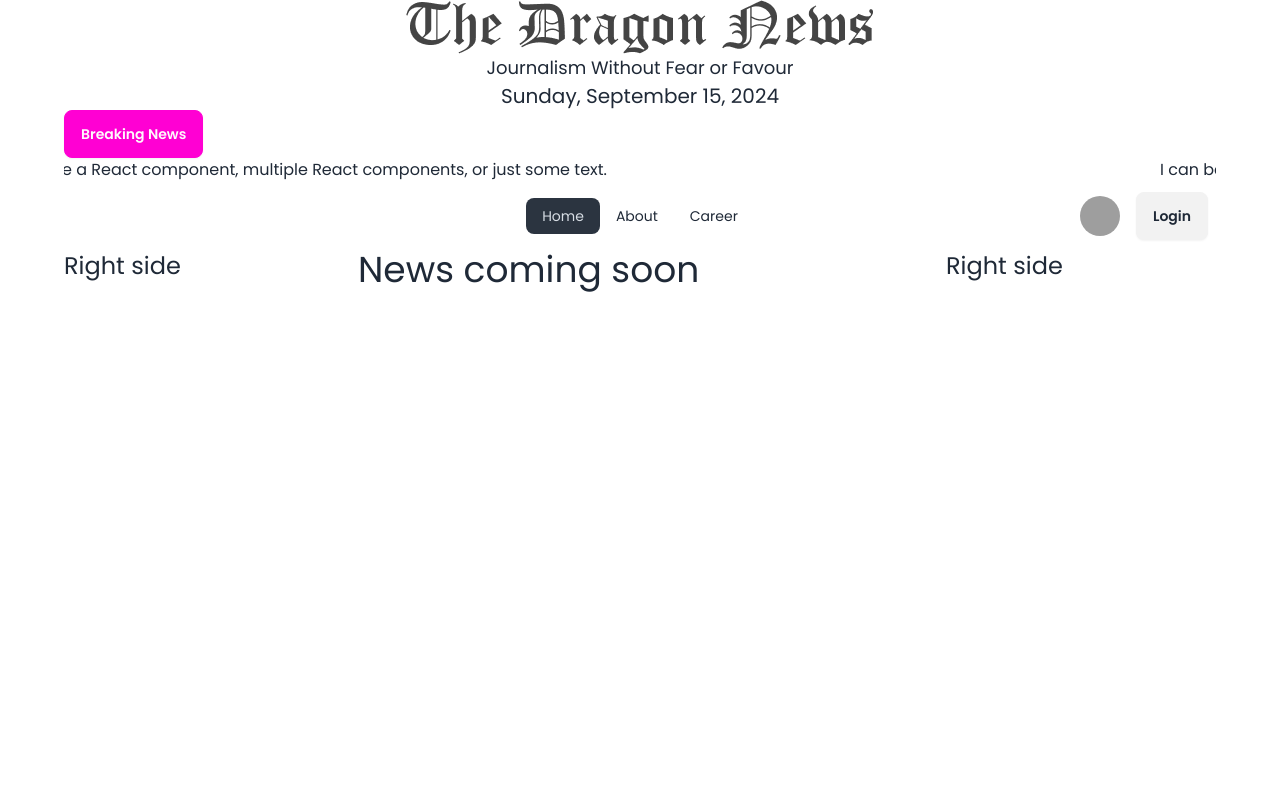
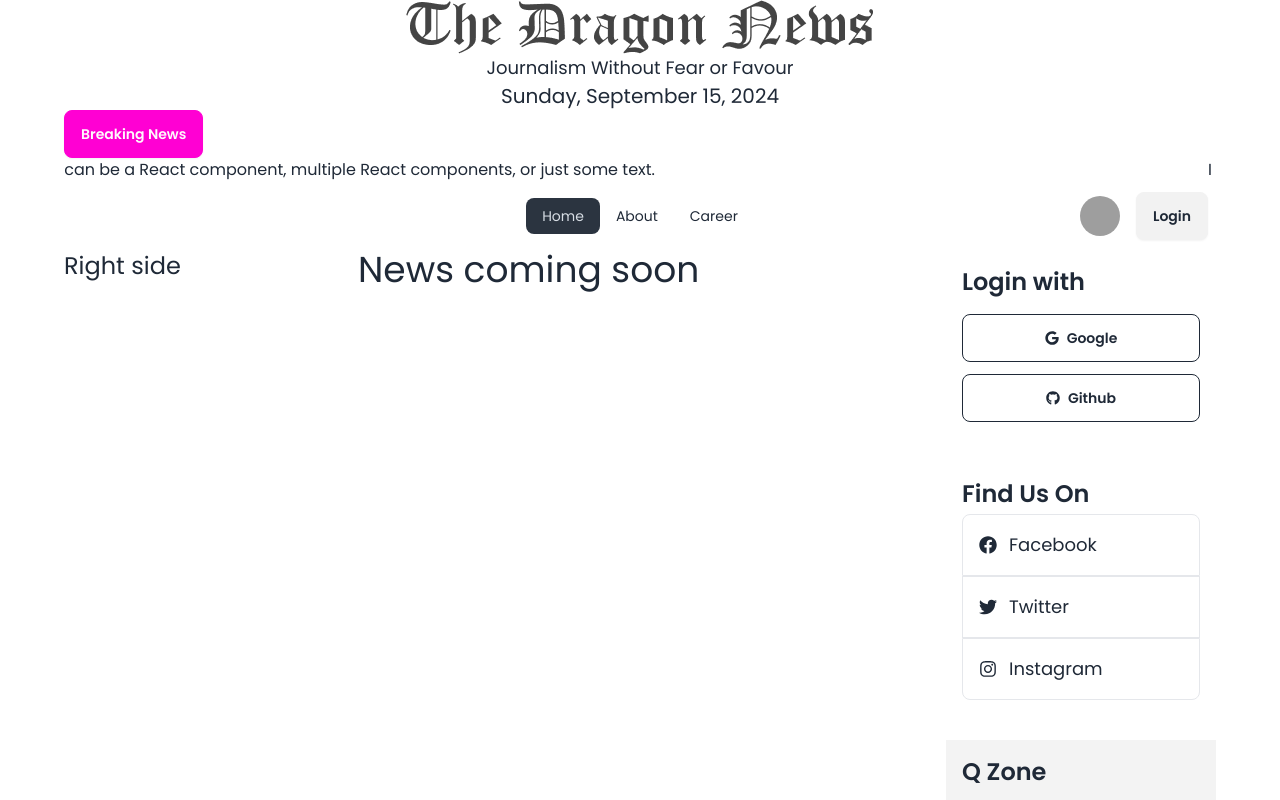
Before and after one commit to kamrulkoche/react-dragon-news-auth, a React (Vite) app: page / in a window 1280 px wide. Shown: the top 800 px of the page. Built offline with nearby package versions, Linux system fonts and the light colour scheme; grey boxes are pictures that could not be loaded.

Commit message:
add rightside

```diff
--- a/package.json
+++ b/package.json
@@ -17,6 +17,7 @@
     "react": "^18.3.1",
     "react-dom": "^18.3.1",
     "react-fast-marquee": "^1.6.5",
+    "react-icons": "^5.3.0",
     "react-router-dom": "^6.26.2",
     "sort-by": "^1.2.0"
   },
--- a/src/shared/RightSideNav/RightSideNav.jsx
+++ b/src/shared/RightSideNav/RightSideNav.jsx
@@ -1,11 +1,62 @@
-import React from 'react'
+import React from "react";
+import {
+  FaFacebook,
+  FaGithub,
+  FaGoogle,
+  FaInstagram,
+  FaTwitter,
+} from "react-icons/fa";
+
+import qZone1 from "../../assets/qZone1.png";
+import qZone2 from "../../assets/qZone2.png";
+import qZone3 from "../../assets/qZone3.png";
 
 const RightSideNav = () => {
   return (
     <div>
-      <h2 className="text-2xl">Right side</h2>
+      <div className="p-4 space-y-3 mb-6">
+        <h2 className="text-2xl mb-1 font-semibold">Login with</h2>
+        <button className="btn btn-outline w-full">
+          <FaGoogle></FaGoogle>
+          Google
+        </button>
+        <button className="btn btn-outline w-full">
+          <FaGithub></FaGithub>
+          Github
+        </button>
+      </div>
+      <div className="p-4 mb-6">
+        <h2 className="text-2xl mb-1 font-semibold">Find Us On</h2>
+        <a
+          className="p-4 flex text-lg items-center border rounded-t-lg"
+          href=""
+        >
+          <FaFacebook className="mr-3"></FaFacebook>
+          <span>Facebook</span>
+        </a>
+        <a
+          className="p-4 flex text-lg items-center border rounded-x-lg"
+          href=""
+        >
+          <FaTwitter className="mr-3"></FaTwitter>
+          <span>Twitter</span>
+        </a>
+        <a
+          className="p-4 flex text-lg items-center border rounded-b-lg"
+          href=""
+        >
+          <FaInstagram className="mr-3"></FaInstagram>
+          <span>Instagram</span>
+        </a>
+      </div>
+      <div className="p-4 space-y-3 mb-6 bg-[#F3F3F3]">
+        <h2 className="text-2xl font-semibold">Q Zone</h2>
+        <img src={qZone1} alt="" />
+        <img src={qZone2} alt="" />
+        <img src={qZone3} alt="" />
+      </div>
     </div>
-  )
-}
+  );
+};
 
-export default RightSideNav
+export default RightSideNav;
```
Also changed, not shown: 1 other file (tests, documents, lock files or other folders).
